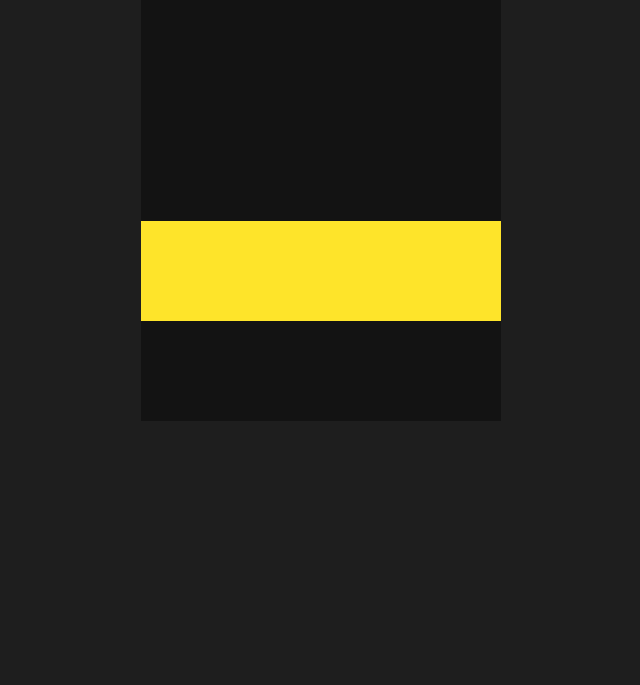
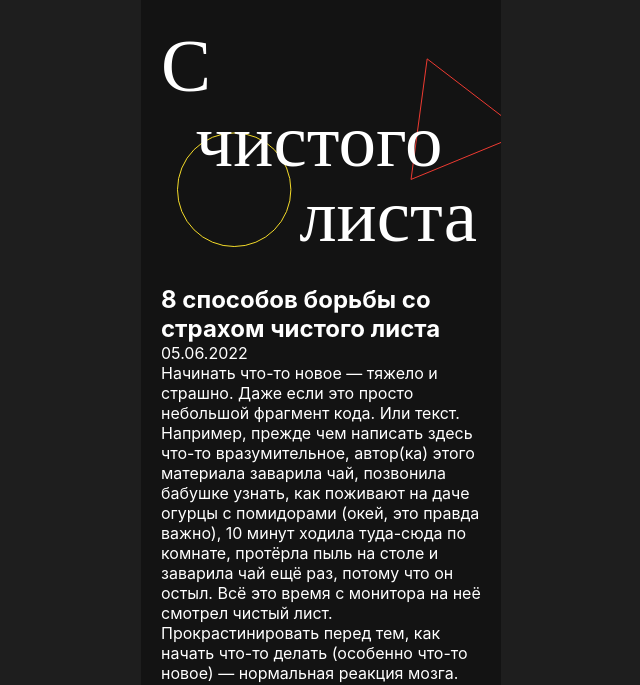
Before and after one commit to vlkrya/verstka-1, a plain HTML site: page index.html in a window 1280 px wide. Shown: the part 112-797 px from the top of the page, without its empty margins (319-959 px from the left). Drawn offline with Linux system fonts and the light colour scheme; a web font is replaced by a local one.

Commit message:
nav bar, first section

```diff
--- a/index.html
+++ b/index.html
@@ -19,7 +19,7 @@
           <nav class="header__menu">
             <ul class="header__menu-list">
                 <li class="header__menu-item header__menu-item_active">
-                    <a class="header__menu-link" href="#0">Главная</a>
+                    <a class="header__menu-link" >Главная</a>
                 </li>
                 <li class="header__menu-item">
                     <a class="header__menu-link" href="#0">О нас</a>
@@ -30,11 +30,38 @@
 
             </ul>
           </nav>
-
         </header>
         <main class="content">
-            <section class="cover content-section content-section_theme_dark"></section>
-            <section class="intro content-section content-section_theme_dark"></section>
+            <section class="cover content-section content-section_theme_dark">
+                <h1 class="cover__title">
+                    <span class="accent-span">С</span>
+                    <span class="accent-span text-center">чистого</span>
+                    <span class="accent-span text-right">листа</span>
+                </h1>
+            </section>
+            <section class="intro content-section content-section_theme_dark">
+                <div class="intro__heading">
+                    <h2 class="intro__title">
+                        8 способов борьбы со страхом чистого листа
+                    </h2>
+                    <time class="intro__date" datetime="2022-06-05">05.06.2022</time>
+                </div>
+                <div class="intro__main-text">
+                    <p>
+                        Начинать что-то новое — тяжело и страшно. Даже если это просто
+                        небольшой фрагмент кода. Или текст. Например, прежде чем написать
+                        здесь что-то вразумительное, автор(ка) этого материала заварила чай,
+                        позвонила бабушке узнать, как поживают на даче огурцы с помидорами
+                        (окей, это правда важно), 10 минут ходила туда-сюда по комнате,
+                        протёрла пыль на столе и заварила чай ещё раз, потому что он остыл.
+                        Всё это время с монитора на неё смотрел чистый лист.
+                    </p>
+                    <p>
+                        Прокрастинировать перед тем, как начать что-то делать (особенно что-то новое)
+                        — нормальная реакция мозга. Разберёмся, почему это происходит.
+                    </p>
+                </div>
+            </section>
             <section class="reasons content-section content-section_theme_bright"></section>
             <section class="how-tocontent-section content-section_theme_dark"></section>
 
--- a/styles/style.css
+++ b/styles/style.css
@@ -87,6 +87,36 @@ blockquote {
     padding: 40px 20px 60px;
 }
 
+.cover {
+    min-height: 258px;
+    padding: 7px 24px 32px 20px;
+    background-image: url(../images/cover.svg);
+    background-repeat: no-repeat;
+    background-position: right center;
+    background-size: 90% auto;
+}
+
+.cover__title {
+    width: 100%;
+    color: #fff;
+    font-family: 'EB Garamond', serif;
+    font-weight: 400;
+    font-size: 75px;
+    line-height: 1;
+}
+
+.accent-span {
+    display: block;
+}
+
+.text-center {
+    text-align: center;
+}
+
+.text-right {
+    text-align: right;
+}
+
 .footer {
     padding: 20px;
 }
```
